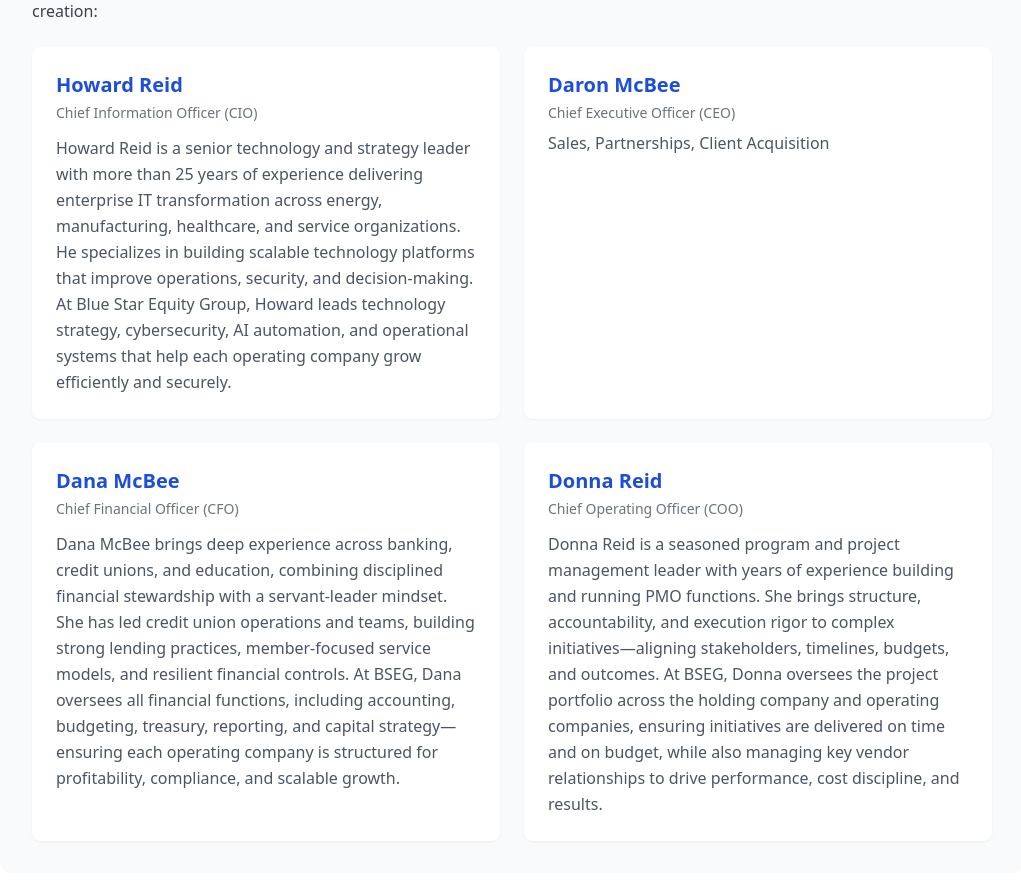
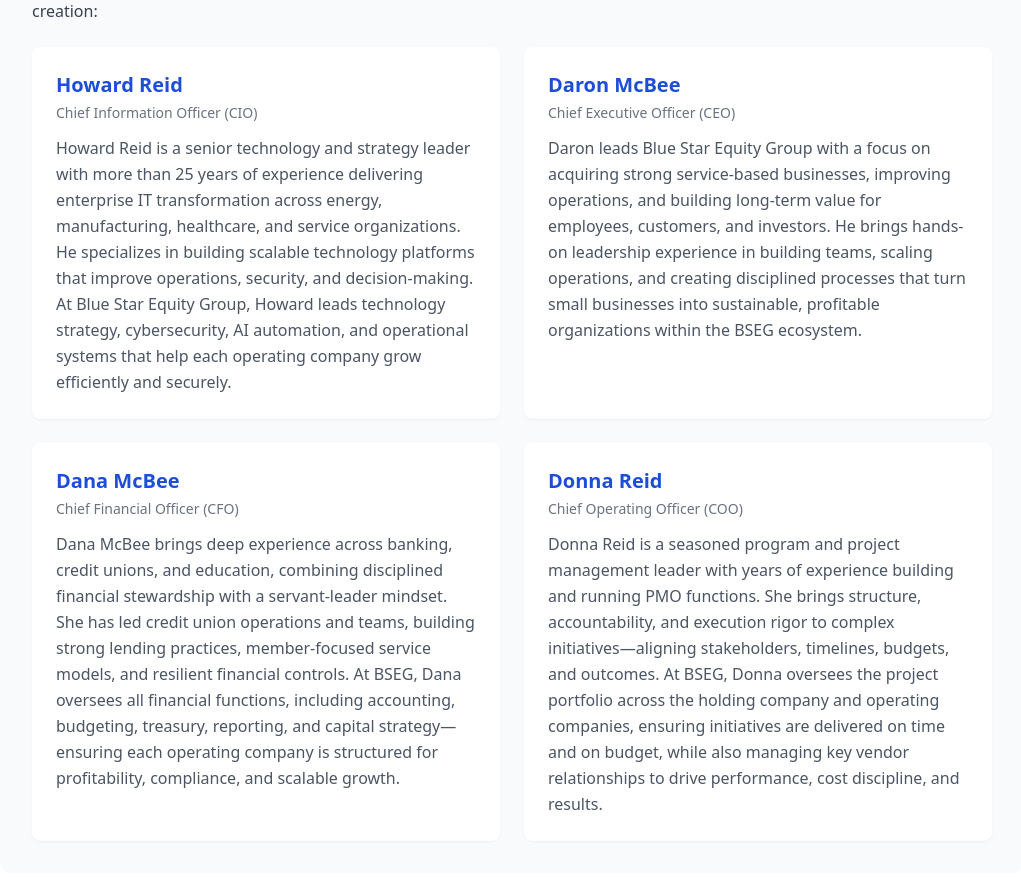
Before and after one commit to v5h4wvjryn-star/BSEG-Strategy, a React (Vite) app: page / in a window 1280 px wide. Shown: the part 1120-2001 px from the top of the page, without its empty margins (128-1149 px from the left). Built offline with nearby package versions, Linux system fonts and the light colour scheme.

Commit message:
Add short bio for Daron McBee (CEO)
https://claude.ai/code/session_01Dn27rfyuNeEBCGwg4bb6ZT

```diff
--- a/src/App.jsx
+++ b/src/App.jsx
@@ -102,8 +102,8 @@ function App() {
                 </div>
                 <div className="bg-white p-6 rounded-lg shadow-sm">
                   <h4 className="font-bold text-xl text-blue-star-700 mb-1">Daron McBee</h4>
-                  <p className="text-sm font-medium text-gray-500 mb-2">Chief Executive Officer (CEO)</p>
-                  <p className="text-gray-600">Sales, Partnerships, Client Acquisition</p>
+                  <p className="text-sm font-medium text-gray-500 mb-3">Chief Executive Officer (CEO)</p>
+                  <p className="text-gray-600 leading-relaxed">Daron leads Blue Star Equity Group with a focus on acquiring strong service-based businesses, improving operations, and building long-term value for employees, customers, and investors. He brings hands-on leadership experience in building teams, scaling operations, and creating disciplined processes that turn small businesses into sustainable, profitable organizations within the BSEG ecosystem.</p>
                 </div>
                 <div className="bg-white p-6 rounded-lg shadow-sm">
                   <h4 className="font-bold text-xl text-blue-star-700 mb-1">Dana McBee</h4>
```
